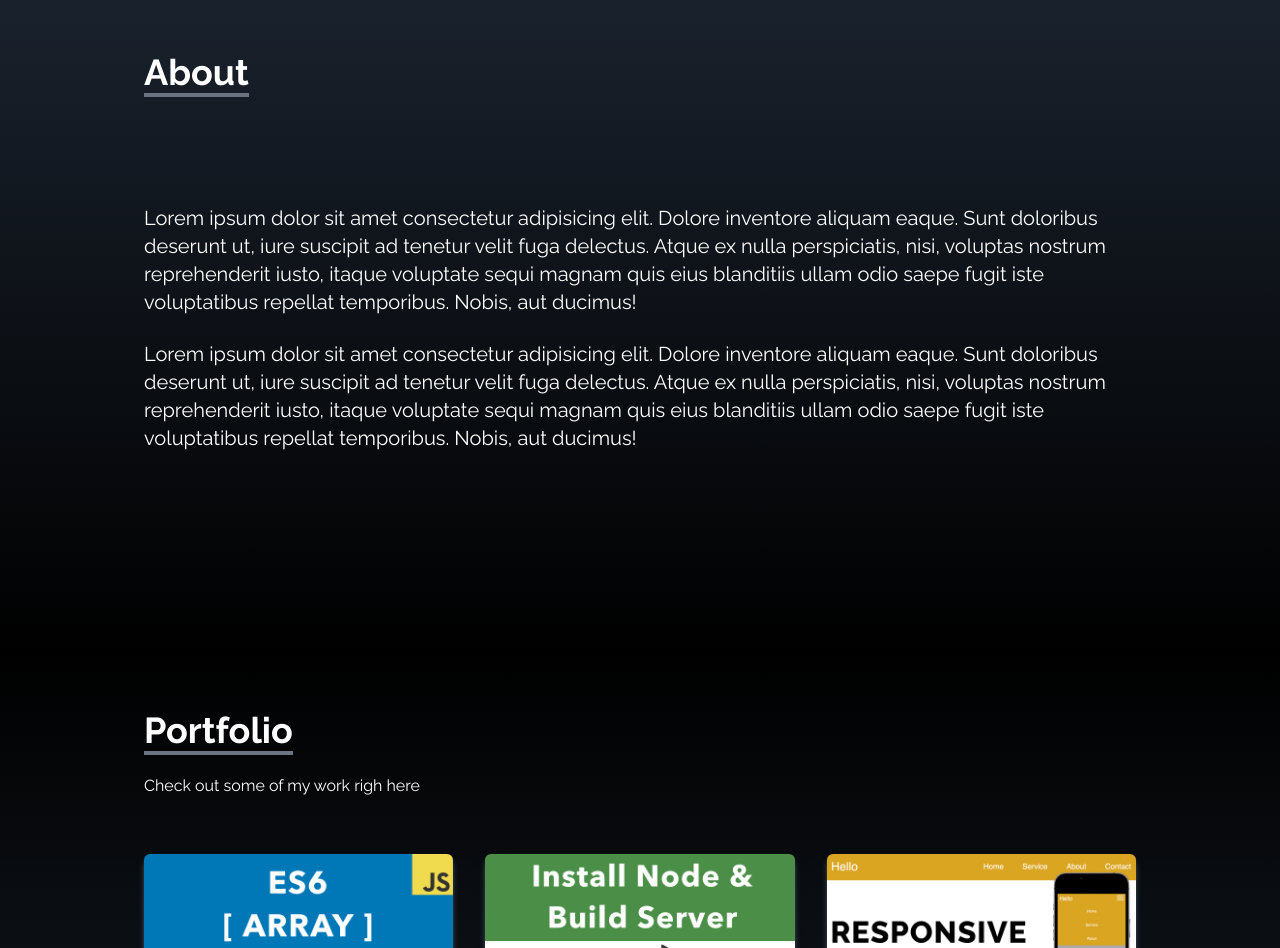
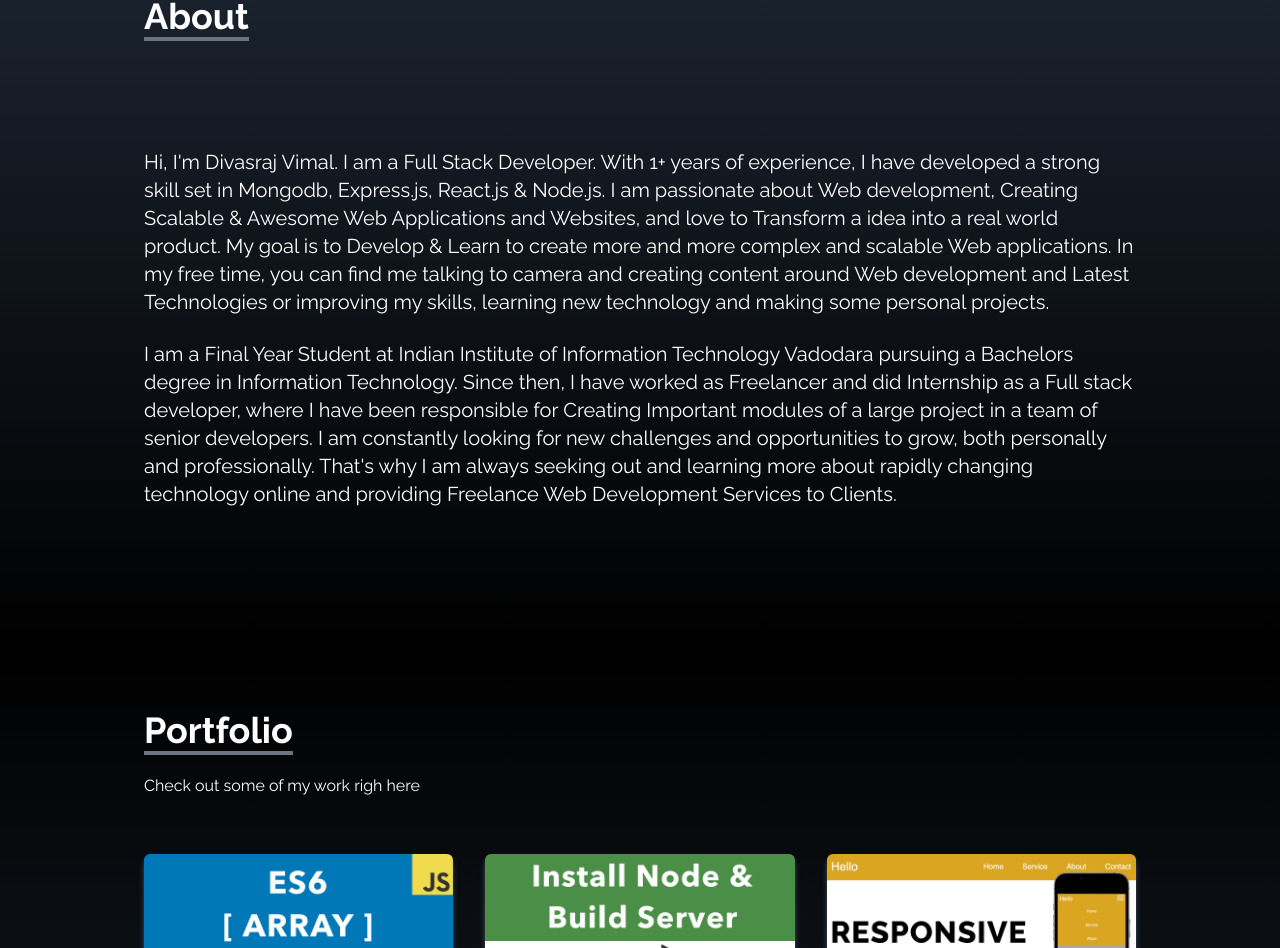
Before and after one commit to Divasraj1/PortfolioSite, a React (Create React App) app: page / in a window 1280 px wide. Shown: the part 948-1896 px from the top of the page. Built offline with nearby package versions, Linux system fonts and the light colour scheme; the HTML template or start-up script is replaced by a standard one.

Commit message:
updated about section

```diff
--- a/src/components/About.jsx
+++ b/src/components/About.jsx
@@ -9,21 +9,15 @@ const About = () => {
                 <p className='text-4xl font-bold inline border-b-4 border-gray-500'>About</p>
             </div>
             <p className='text-xl mt-20'>
-                Lorem ipsum dolor sit amet consectetur adipisicing elit.
-                Dolore inventore aliquam eaque. Sunt doloribus deserunt ut,
-                iure suscipit ad tenetur velit fuga delectus. Atque ex nulla
-                perspiciatis, nisi, voluptas nostrum reprehenderit iusto, itaque
-                voluptate sequi magnam quis eius blanditiis ullam odio saepe fugit iste
-                voluptatibus repellat temporibus. Nobis, aut ducimus!
+                Hi, I'm Divasraj Vimal. I am a Full Stack Developer. With 1+ years of experience, I have developed a strong skill set in Mongodb, Express.js, React.js & Node.js.
+I am passionate about Web development, Creating Scalable & Awesome Web Applications and Websites, and love to Transform a idea into a real world product. My goal is to Develop & Learn to create more and more complex and scalable Web applications.
+In my free time, you can find me talking to camera and creating content around Web development and Latest Technologies or improving my skills, learning new technology and making some personal projects.
+
             </p>
             <br />
             <p className='text-xl'>
-            Lorem ipsum dolor sit amet consectetur adipisicing elit.
-                Dolore inventore aliquam eaque. Sunt doloribus deserunt ut,
-                iure suscipit ad tenetur velit fuga delectus. Atque ex nulla
-                perspiciatis, nisi, voluptas nostrum reprehenderit iusto, itaque
-                voluptate sequi magnam quis eius blanditiis ullam odio saepe fugit iste
-                voluptatibus repellat temporibus. Nobis, aut ducimus!
+            I am a Final Year Student at Indian Institute of Information Technology Vadodara pursuing a Bachelors degree in Information Technology. Since then, I have worked as Freelancer and did Internship as a Full stack developer, where I have been responsible for Creating Important modules of a large project in a team of senior developers.
+            I am constantly looking for new challenges and opportunities to grow, both personally and professionally. That's why I am always seeking out and learning more about rapidly changing technology online and providing Freelance Web Development Services to Clients.
             </p>
         </div>
     </div>
```
